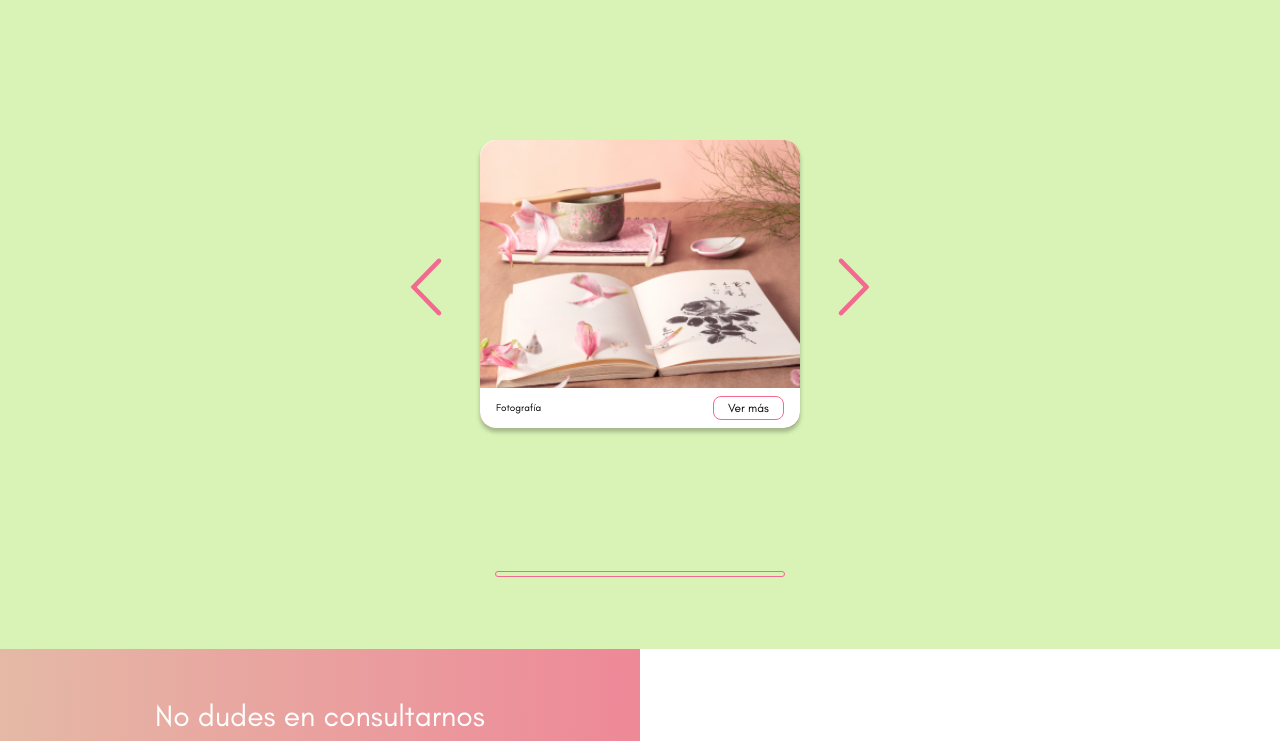
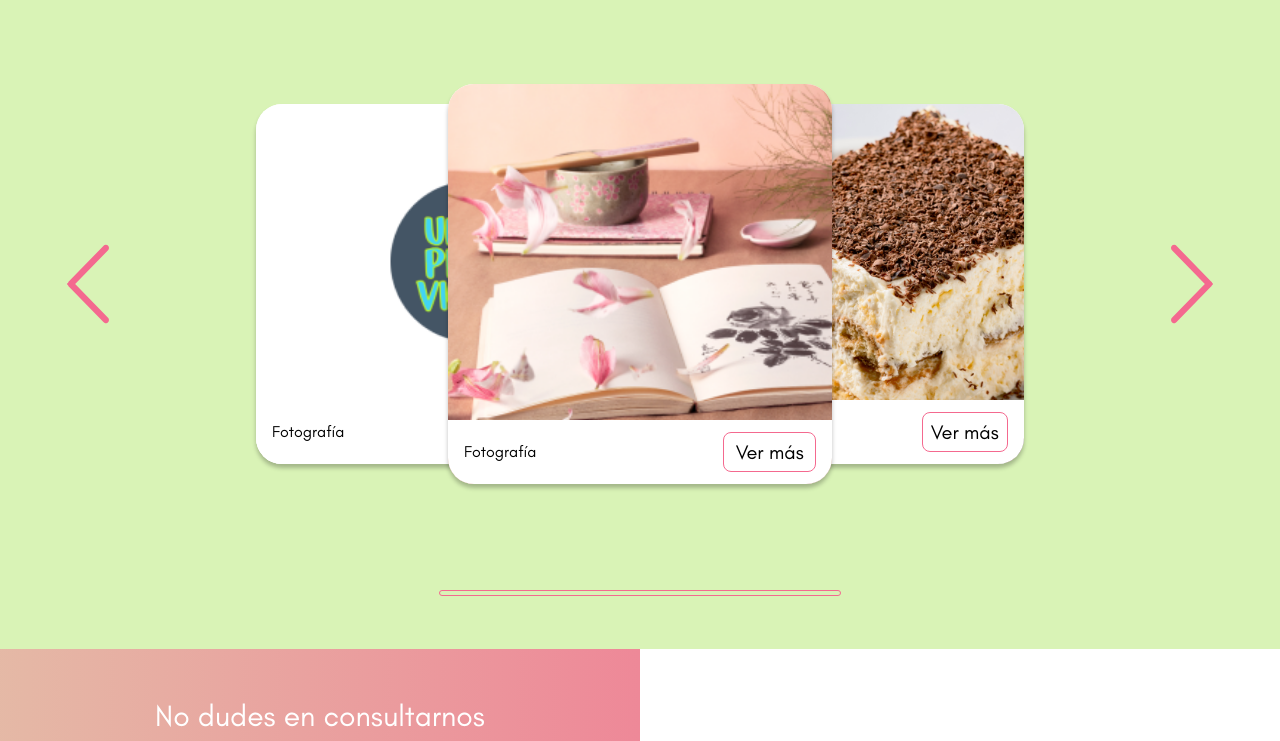
Before and after one commit to matiasmajul/digitalmind, a website: page index.html in a window 1280 px wide. Shown: the part 1597-2338 px from the top of the page. Drawn offline with Linux system fonts and the light colour scheme.

Commit message:
update trabajos

```diff
--- a/index.js
+++ b/index.js
@@ -1,7 +1,3 @@
-document.addEventListener("DOMContentLoaded", () => {
-
-});
-
 // Variables
 const IMAGENES = [
   '../images/job1.png',
@@ -17,6 +13,36 @@ let $botonRetroceder = document.querySelector('.next');
 let $botonAvanzar = document.querySelector('.prev');
 let $imagen = document.querySelector('.job-image');
 let intervalo;
+
+let carouselAfter = document.createElement("article");
+let carouselBefore = document.createElement("article");
+carouselAfter.classList = "carousel-after carousel"
+carouselBefore.classList = "carousel-before carousel"
+
+carouselAfter.innerHTML = `
+<div class="after-image"></div>
+<div class="job__description">
+  <span>Fotografía</span>
+  <button>Ver más</button>
+</div>
+`
+carouselBefore.innerHTML = `
+<div class="before-image"></div>
+<div class="job__description">
+  <span>Fotografía</span>
+  <button>Ver más</button>
+</div>
+`
+
+let contenedor = document.querySelector('.job-container')
+
+if (window.screen.width >= 768) {
+  contenedor.appendChild(carouselAfter)
+  contenedor.appendChild(carouselBefore)
+}
+
+let imagenAfter = document.querySelector('.after-image');
+let imagenBefore = document.querySelector('.before-image');
 
 // Funciones
 /**
@@ -48,6 +74,19 @@ function retrocederFoto() {
  */
 function renderizarImagen() {
   $imagen.style.backgroundImage = `url(${IMAGENES[posicionActual]})`;
+  if (posicionActual <= 0) {
+    imagenAfter.style.backgroundImage = `url(${IMAGENES[posicionActual + 1]})`;
+    imagenBefore.style.backgroundImage = `url(${IMAGENES[IMAGENES.length - 1]})`;
+
+  } else if (posicionActual >= IMAGENES.length - 1) {
+    imagenAfter.style.backgroundImage = `url(${IMAGENES[0]})`;
+    imagenBefore.style.backgroundImage = `url(${IMAGENES[posicionActual - 1]})`;
+
+  }
+  else{
+    imagenAfter.style.backgroundImage = `url(${IMAGENES[posicionActual + 1]})`;
+    imagenBefore.style.backgroundImage = `url(${IMAGENES[posicionActual - 1]})`;
+  }
 }
 
 // Eventos
@@ -56,3 +95,22 @@ $botonRetroceder.addEventListener('click', retrocederFoto);
 
 // Iniciar
 renderizarImagen();
+
+window.addEventListener("resize", event => {
+  if (event.target.screen.width >= 768) {
+    contenedor.appendChild(carouselAfter)
+    contenedor.appendChild(carouselBefore)
+  }
+  else {
+    contenedor.removeChild(carouselAfter)
+    contenedor.removeChild(carouselBefore)
+  }
+})
+
+let formulario = document.querySelector("form")
+formulario.addEventListener("submit",event=>{
+  event.preventDefault()
+  console.log(event.target)
+
+
+})
--- a/styles/style.scss
+++ b/styles/style.scss
@@ -112,6 +112,8 @@ header {
         width: 100%;
         height: 100%;
         background-size: cover;
+        transition: 1s background-image ease;
+
       }
       .job__description {
         position: absolute;
@@ -234,8 +236,6 @@ header {
         background-color: $primary-color;
       }
     }
-
-
 
     button {
       align-self: center;
@@ -374,53 +374,126 @@ header {
   }
 }
 
-/* Escritorio pequeño / tablet */
-@media only screen and (min-width: 768px) {
+@media only screen and (min-width: 780px) {
   #trabajos {
     h2 {
       font-size: 40px;
+      line-height: 38px;
     }
 
     h3 {
       font-size: 24px;
+      line-height: 38px;
     }
 
     .job-container {
       position: relative;
+      display: flex;
+      align-items: center;
+      .carousel {
+        border-radius: 26px;
+        z-index: 1;
+        width: 30vw;
+        height: 50vh;
+        .job-image {
+          width: 100%;
+          height: 100%;
 
-      .carousel {
-        width: 20rem;
-        height: 18rem;
-
+        }
         .job__description {
-          width: 20rem;
-          height: 2.5rem;
+          width: 30vw;
+          height: 4rem;
 
           span {
-            font-size: 10px;
+            font-size: 16px;
+            line-height: 38px;
           }
           button {
-            width: 6.5rem;
-            height: 1.5rem;
-
-            font-size: 12px;
+            width: 8.5rem;
+            height: 2.5rem;
+            font-size: 20px;
+            line-height: 38px;
           }
         }
       }
+
       .btn {
-        width: 2rem;
-        height: 4rem;
+        width: 3rem;
+        height: 5rem;
+        position: absolute;
+        z-index: 1;
       }
 
       .prev {
-        left: -70px;
+        left: -30vw;
       }
       .next {
-        right: -70px;
+        right: -30vw;
+      }
+
+      .carousel-after,
+      .carousel-before {
+        border-radius: 26px;
+        position: absolute;
+        width: 25vw;
+        height: 45vh;
+        z-index: 0;
+
+        .job__description {
+          position: absolute;
+          bottom: 0;
+          width: 25vw;
+          height: 4rem;
+          background-color: $white;
+          border-radius: 0 0 1rem 1rem;
+          display: flex;
+          justify-content: space-between;
+          align-items: center;
+          span {
+            text-align: start;
+            margin-left: 1rem;
+            width: 100%;
+            font-size: 16px;
+            line-height: 38px;
+          }
+          button {
+            width: 8.5rem;
+            height: 2.5rem;
+            font-size: 20px;
+            line-height: 38px;
+            margin-right: 1rem;
+            border: 1px solid $primary-color;
+            border-radius: 0.5rem;
+            background-color: $white;
+            font-family: "Glacial Indifference", cursive;
+          }
+        }
+      }
+
+      .carousel-after {
+        left: 20vw;
+        .after-image {
+          width: 100%;
+          height: 100%;
+          background-size: cover;
+          transition: 1s background-image ease;
+
+        }
+      }
+
+      .carousel-before {
+        right: 20vw;
+        .before-image {
+          width: 100%;
+          height: 100%;
+          background-size: cover;
+          transition: 1s background-image ease;
+
+        }
       }
     }
     hr {
-      width: 18rem;
+      width: 25rem;
     }
   }
 
@@ -449,7 +522,6 @@ header {
     .c1r4 {
       grid-area: 4 / 1 / 5 / 2;
       align-self: start;
-
     }
     .c1r5 {
       grid-area: 5 / 1 / 6 / 2;
```
Also changed, not shown: styles/style.css, 1 other file.
